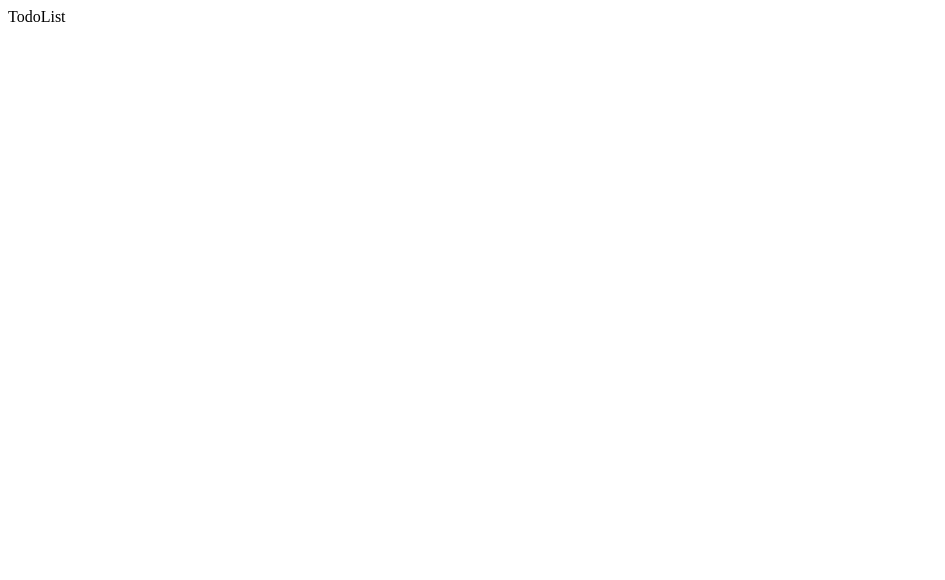
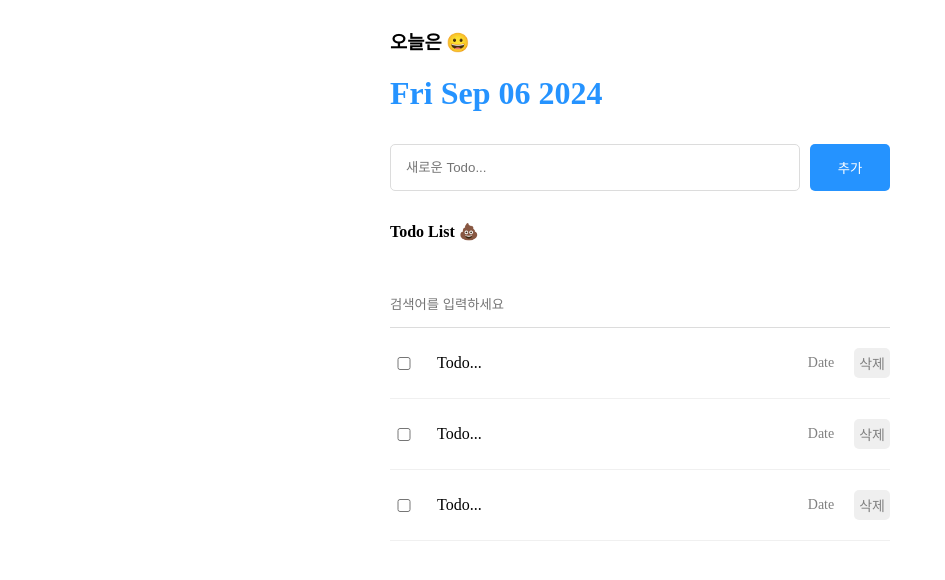
Before and after one commit to openmpy-frontend-study/react-todo-app, a React (Vite) app: page / in a window 1280 px wide. Shown: the top 580 px of the page, without its empty margins (0-945 px from the left). Built offline with nearby package versions, Linux system fonts and the light colour scheme.

Commit message:
UI 구현하기

```diff
--- a/src/App.css
+++ b/src/App.css
@@ -0,0 +1,8 @@
+.App {
+  width: 500px;
+  margin: 0 auto;
+
+  display: flex;
+  flex-direction: column;
+  gap: 10px;
+}
--- a/src/App.jsx
+++ b/src/App.jsx
@@ -1,7 +1,16 @@
 import "./App.css";
+import Editor from "./components/Editor";
+import Header from "./components/Header";
+import List from "./components/List";
 
 function App() {
-  return <>TodoList</>;
+  return (
+    <div className="App">
+      <Header />
+      <Editor />
+      <List />
+    </div>
+  );
 }
 
 export default App;
--- /dev/null
+++ b/src/components/Editor.css
@@ -0,0 +1,20 @@
+.Editor {
+  display: flex;
+  gap: 10px;
+}
+
+.Editor input {
+  flex: 1;
+  padding: 15px;
+  border: 1px solid rgb(220, 220, 220);
+  border-radius: 5px;
+}
+
+.Editor button {
+  cursor: pointer;
+  width: 80px;
+  border: none;
+  background-color: rgb(37, 147, 255);
+  color: white;
+  border-radius: 5px;
+}
--- /dev/null
+++ b/src/components/Editor.jsx
@@ -0,0 +1,13 @@
+import React from "react";
+import "./Editor.css";
+
+const Editor = () => {
+  return (
+    <div className="Editor">
+      <input type="text" placeholder="새로운 Todo..." />
+      <button>추가</button>
+    </div>
+  );
+};
+
+export default Editor;
--- /dev/null
+++ b/src/components/Header.css
@@ -0,0 +1,3 @@
+.Header > h1 {
+  color: rgb(37, 147, 255);
+}
--- /dev/null
+++ b/src/components/Header.jsx
@@ -0,0 +1,13 @@
+import React from "react";
+import "./Header.css";
+
+const Header = () => {
+  return (
+    <div className="Header">
+      <h3>오늘은 😀</h3>
+      <h1>{new Date().toDateString()}</h1>
+    </div>
+  );
+};
+
+export default Header;
--- /dev/null
+++ b/src/components/List.css
@@ -0,0 +1,23 @@
+.List {
+  display: flex;
+  flex-direction: column;
+  gap: 20px;
+}
+
+.List > input {
+  width: 100%;
+  border: none;
+  border-bottom: 1px solid rgb(220, 220, 220);
+  padding: 15px 0;
+}
+
+.List > input:focus {
+  outline: none;
+  border-bottom: 1px solid rgb(37, 147, 255);
+}
+
+.List .todos_wrapper {
+  display: flex;
+  flex-direction: column;
+  gap: 20px;
+}
--- /dev/null
+++ b/src/components/List.jsx
@@ -0,0 +1,19 @@
+import React from "react";
+import "./List.css";
+import TodoItem from "./TodoItem";
+
+const List = () => {
+  return (
+    <div className="List">
+      <h4>Todo List 💩</h4>
+      <input type="text" placeholder="검색어를 입력하세요" />
+      <div className="todos_wrapper">
+        <TodoItem />
+        <TodoItem />
+        <TodoItem />
+      </div>
+    </div>
+  );
+};
+
+export default List;
--- /dev/null
+++ b/src/components/TodoItem.css
@@ -0,0 +1,29 @@
+.TodoItem {
+  display: flex;
+  align-items: center;
+  gap: 20px;
+  padding-bottom: 20px;
+  border-bottom: 1px solid rgb(240, 240, 240);
+}
+
+.TodoItem input {
+  width: 20px;
+}
+
+.TodoItem .content {
+  flex: 1;
+}
+
+.TodoItem .date {
+  font-size: 14px;
+  color: gray;
+}
+
+.TodoItem button {
+  cursor: pointer;
+  color: gray;
+  font-size: 14px;
+  border: none;
+  border-radius: 5px;
+  padding: 5px;
+}
--- /dev/null
+++ b/src/components/TodoItem.jsx
@@ -0,0 +1,15 @@
+import React from "react";
+import "./TodoItem.css";
+
+const TodoItem = () => {
+  return (
+    <div className="TodoItem">
+      <input type="checkbox" />
+      <div className="content">Todo...</div>
+      <div className="date">Date</div>
+      <button>삭제</button>
+    </div>
+  );
+};
+
+export default TodoItem;
```
